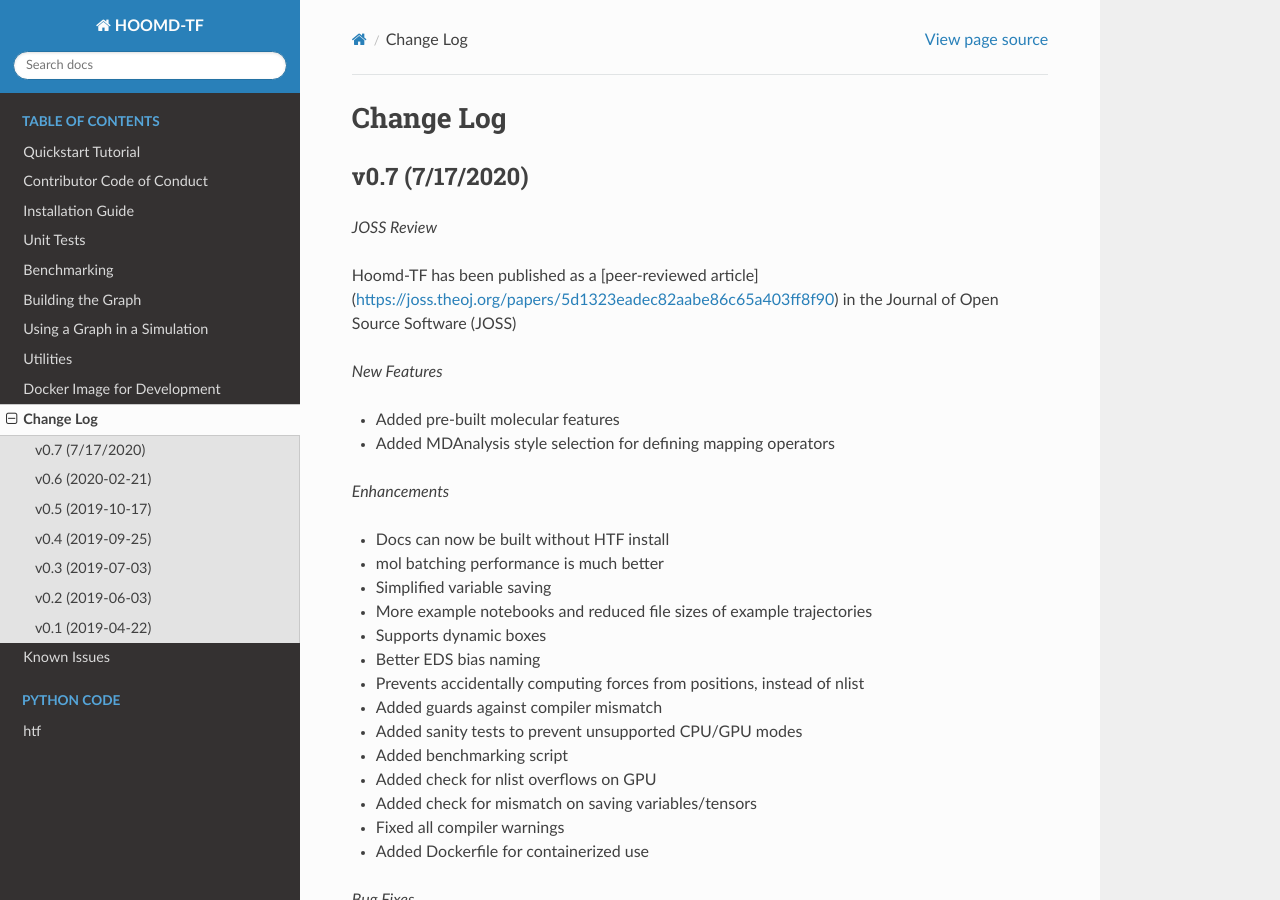
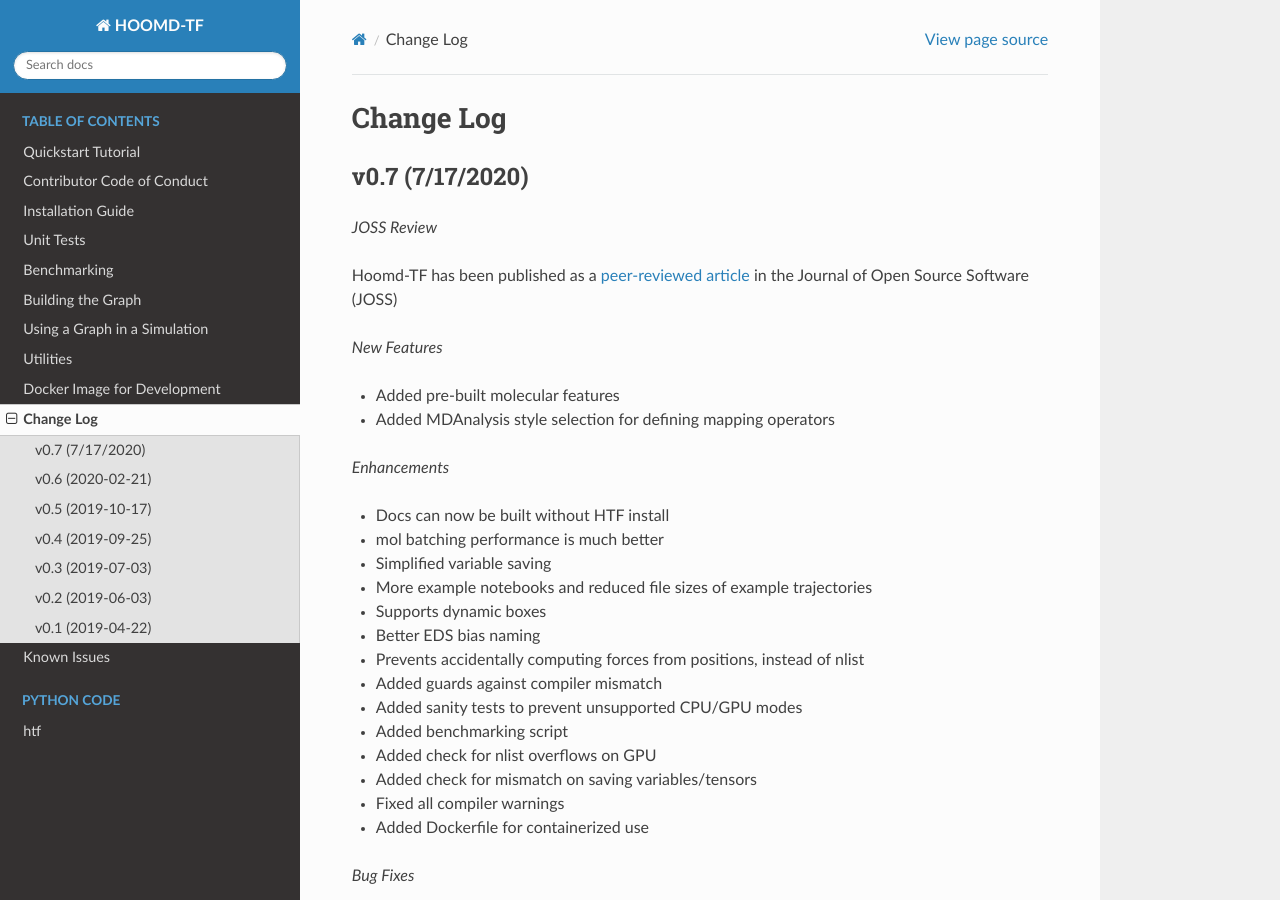
Before and after one commit to ur-whitelab/hoomd-tf, a Sphinx documentation site: the page built from sphinx-docs/source/changelog.rst, in a window 1280 px wide and 900 px high. Built offline with Sphinx 7.4.7 and the Read the Docs theme 2.0.0, drawn with Linux system fonts in a browser that asks for light colours.

Commit message:
RST hyperlinks

```diff
--- a/sphinx-docs/source/changelog.rst
+++ b/sphinx-docs/source/changelog.rst
@@ -6,7 +6,7 @@
 
 *JOSS Review*
 
-Hoomd-TF has been published as a [peer-reviewed article](https://joss.theoj.org/papers/5d1323eadec82aabe86c65a403ff8f90) in the
+Hoomd-TF has been published as a `peer-reviewed article <https://joss.theoj.org/papers/5d1323eadec82aabe86c65a403ff8f90>`_ in the
 Journal of Open Source Software (JOSS)
 
 *New Features*
```
